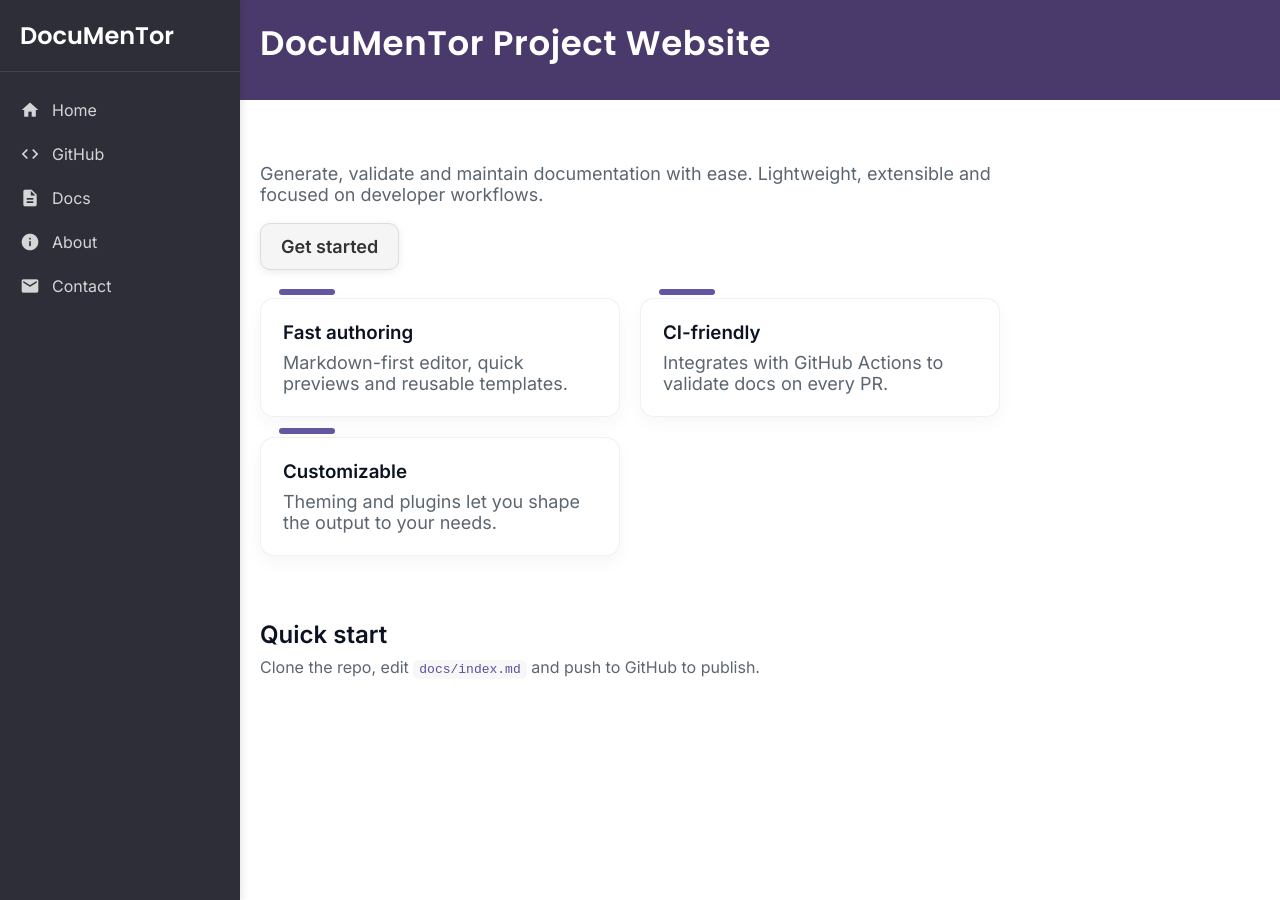
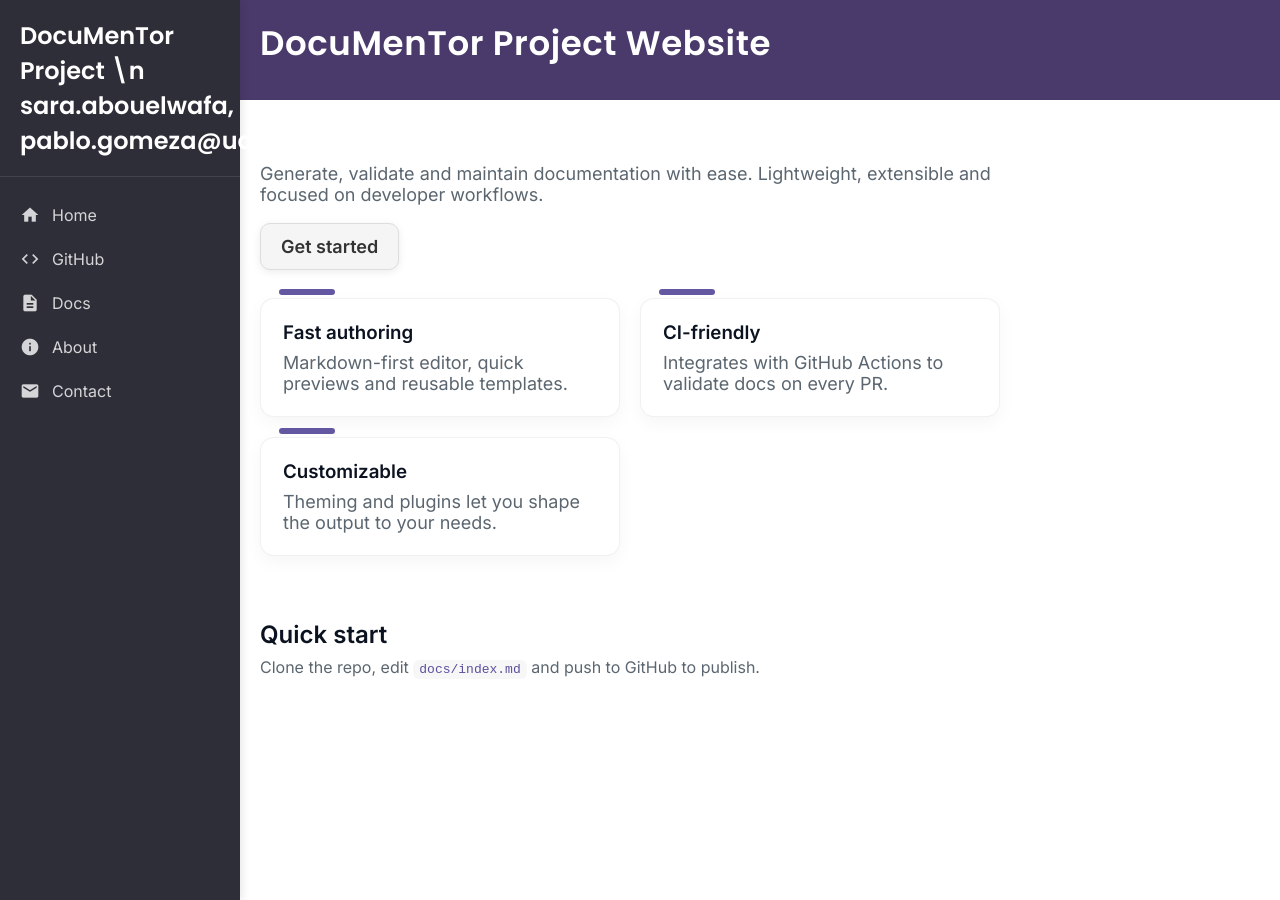
Before and after one commit to sara-abouelwafa/DocuMenTor, a Jekyll site: the page built from docs/index.md, in a window 1280 px wide and 900 px high. Built offline with Jekyll 4.4.1, drawn with Linux system fonts in a browser that asks for light colours; our own code applies the rules of GitHub Pages for plain Markdown files.

```diff
--- a/docs/_layouts/default.html
+++ b/docs/_layouts/default.html
@@ -15,7 +15,7 @@
     <!-- Left sidebar navigation -->
     <aside class="sidebar" role="navigation" aria-label="Sidebar navigation">
       <div class="sidebar-header">
-        <a href="{{ site.baseurl }}/" class="sidebar-logo">DocuMenTor</a>
+        <a href="{{ site.baseurl }}/" class="sidebar-logo">DocuMenTor Project \n sara.abouelwafa, pablo.gomeza@uam.es</a>
       </div>
       <nav class="sidebar-nav">
         <a href="{{ site.baseurl }}/" class="sidebar-link">
```
Also changed, not shown: 1 other file.
